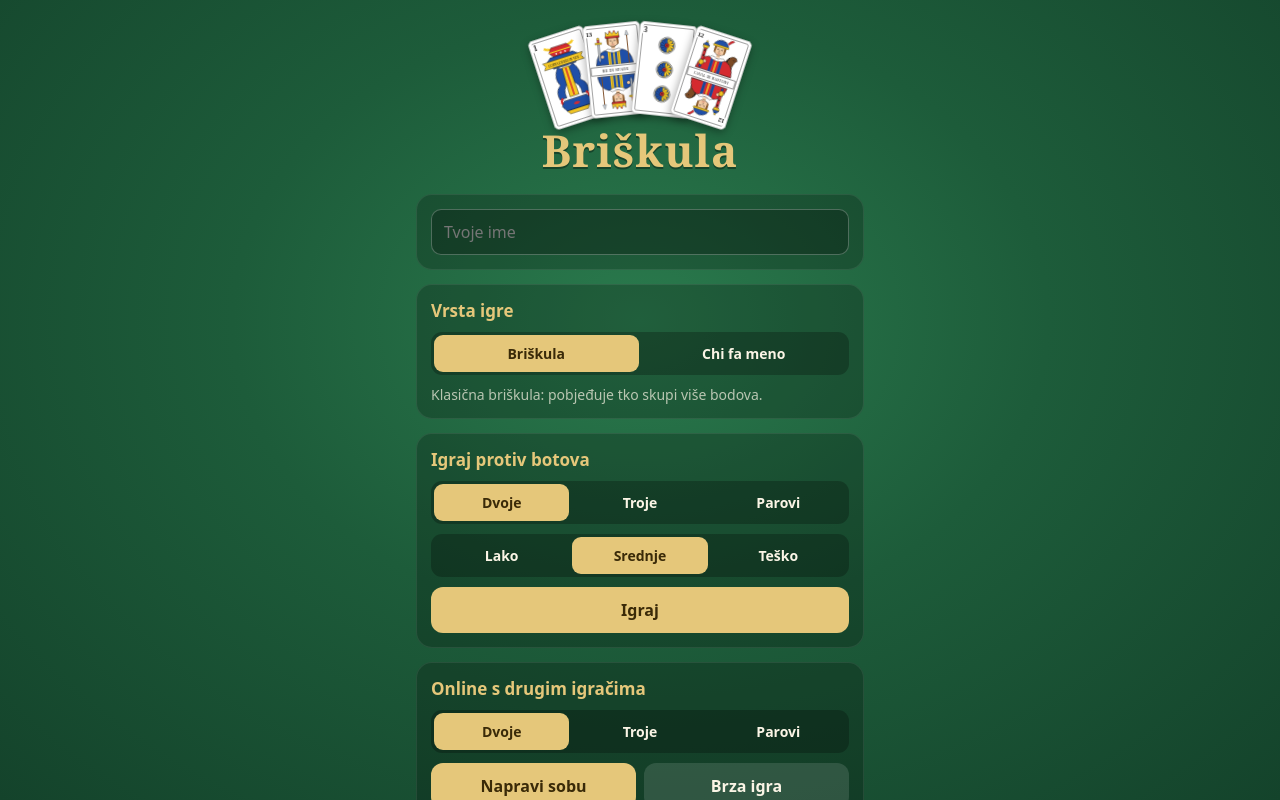
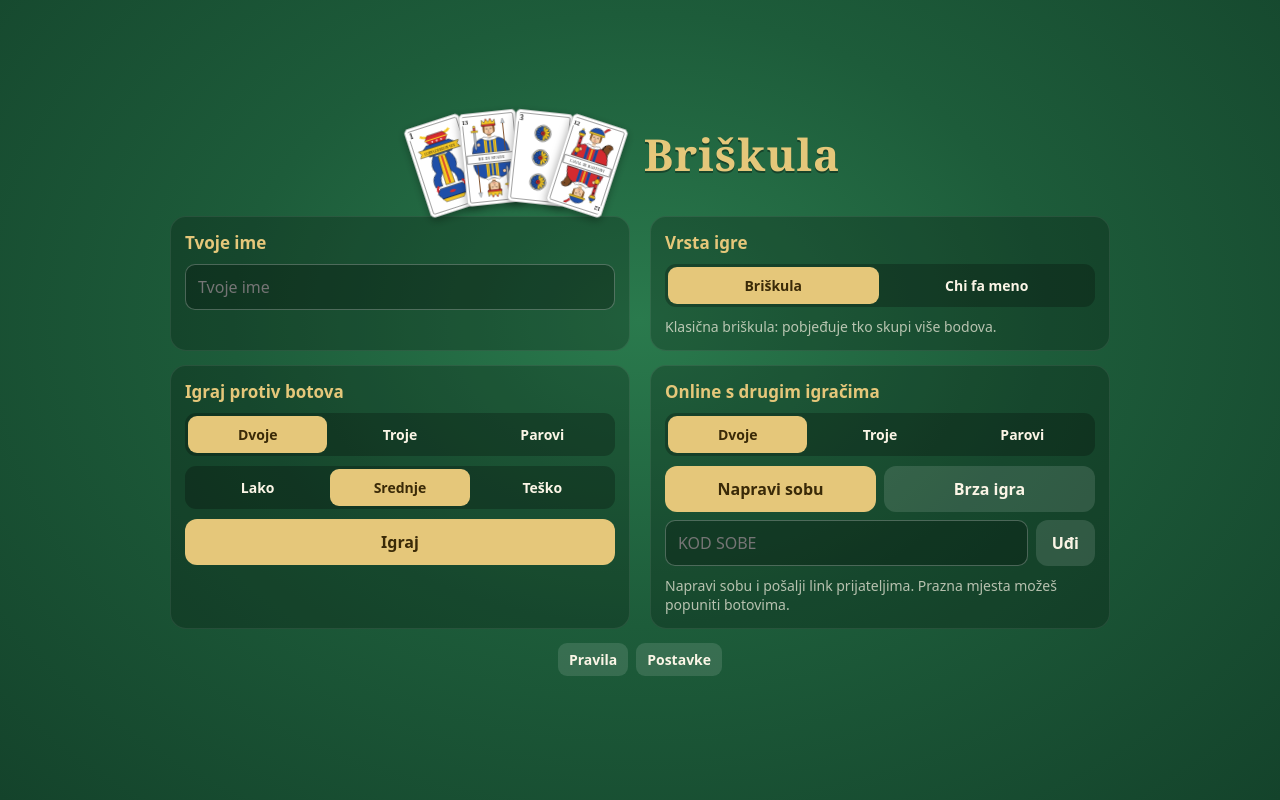
Before and after one commit to bottezar404/briskula, a website: page public/index.html in a window 1280 px wide. Drawn offline with Linux system fonts and the light colour scheme.

Commit message:
Izbornik na PC-u u dva stupca, bez trake za pomicanje uz panele
Na širokom ekranu početni izbornik je u dva stupca pa stane na ekran.
Kad se ipak treba pomicati (mobitel, mali prozor), traka je uz rub
prozora i tanka u boji igre, a ne odmah uz panele.

Co-Authored-By: Claude Opus 5.5 <noreply@anthropic.com>
Claude-Session: https://claude.ai/code/session_01ADJsF2ojZ7EojwVVUDXHt2

```diff
--- a/public/app.js
+++ b/public/app.js
@@ -160,9 +160,9 @@
   function renderMenu() {
     const fan = ['kupe-1', 'spade-13', 'dinari-3', 'bate-12'].map((c, i) => `<div style="transform: rotate(${(i - 1.5) * 12}deg) translateY(${Math.abs(i - 1.5) * 6}px)">${Art.face(c)}</div>`).join('');
     const isIOS = /iphone|ipad|ipod/i.test(navigator.userAgent) && !window.navigator.standalone;
-    $app.innerHTML = `<div class="menu">
+    $app.innerHTML = `<div class="menu home">
       <div class="logo"><div class="fan">${fan}</div><h1>Briškula</h1></div>
-      <div class="panel"><input id="name" maxlength="20" placeholder="Tvoje ime" value="${esc(S.name)}"></div>
+      <div class="panel"><h2 class="desk-only">Tvoje ime</h2><input id="name" maxlength="20" placeholder="Tvoje ime" value="${esc(S.name)}"></div>
       <div class="panel">
         <h2>Vrsta igre</h2>
         ${seg('low', [[0, 'Briškula'], [1, LOW_NAME]], S.low ? 1 : 0)}
--- a/public/style.css
+++ b/public/style.css
@@ -26,7 +26,16 @@ h2 { font-size: 17px; margin: 0 0 10px; color: var(--gold); }
 .muted { opacity: .7; font-size: 14px; }
 
 /* ---------- izbornik ---------- */
-.menu { max-width: 480px; width: 100%; margin: 0 auto; padding: 14px 16px 30px; overflow-y: auto; flex: 1; }
+.menu {
+  /* cijela širina je područje za pomicanje (traka uz rub prozora, ne uz panele),
+     a sadržaj je centriran u stupcu od 480 px */
+  width: 100%; padding: 14px max(16px, calc((100% - 480px) / 2)) 30px;
+  overflow-y: auto; flex: 1; min-height: 0;
+  scrollbar-width: thin; scrollbar-color: rgba(229,199,122,.35) transparent;
+}
+.menu::-webkit-scrollbar { width: 8px; }
+.menu::-webkit-scrollbar-track { background: transparent; }
+.menu::-webkit-scrollbar-thumb { background: rgba(229,199,122,.35); border-radius: 8px; }
 .logo { text-align: center; margin-bottom: 14px; }
 .logo .fan { display: flex; justify-content: center; height: 92px; margin-top: 6px; }
 .logo .fan > div { width: 58px; margin: 0 -10px; transform-origin: 50% 110%; filter: drop-shadow(0 3px 4px rgba(0,0,0,.35)); }
@@ -37,6 +46,7 @@ h2 { font-size: 17px; margin: 0 0 10px; color: var(--gold); }
 .seg button { flex: 1; background: transparent; color: var(--cream); padding: 9px 4px; font-weight: 600; font-size: 14px; border-radius: 9px; }
 .seg button.on { background: var(--gold); color: #3a2a08; }
 .stack > * + * { margin-top: 8px; }
+.desk-only { display: none; }
 .links { display: flex; gap: 8px; justify-content: center; flex-wrap: wrap; }
 label.chk { display: flex; align-items: center; gap: 10px; padding: 6px 0; }
 label.chk input { width: 20px; height: 20px; }
@@ -151,6 +161,14 @@ label.chk input { width: 20px; height: 20px; }
 
 /* ---------- veliki ekran (desktop) ---------- */
 @media (min-width: 900px) and (min-height: 520px) {
+  /* početni izbornik u dva stupca da stane na ekran bez pomicanja */
+  .menu.home { padding-left: max(24px, calc((100% - 940px) / 2)); padding-right: max(24px, calc((100% - 940px) / 2));
+    display: grid; grid-template-columns: 1fr 1fr; column-gap: 20px; align-content: safe center; }
+  .menu.home > .logo, .menu.home > .links, .menu.home > p { grid-column: 1 / -1; }
+  .menu.home .logo { display: flex; align-items: center; justify-content: center; gap: 24px; margin-bottom: 16px; }
+  .menu.home .logo .fan { margin: 0 28px 0 0; }
+  .menu.home .desk-only { display: block; }
+  .menu.home .logo h1 { margin: 0; }
   :root { --cw: min(11.5vw, calc((100vh - 100px) / 5.2), 175px); --sw: calc(var(--cw) * .56); }
   .topbar, .table, .me { width: 100%; max-width: 1280px; margin-left: auto; margin-right: auto; }
   .topbar { font-size: 16px; padding: 8px 16px; }
--- a/public/sw.js
+++ b/public/sw.js
@@ -1,4 +1,4 @@
-const CACHE = 'briskula-v6';
+const CACHE = 'briskula-v7';
 const ASSETS = ['./', 'index.html', 'style.css', 'app.js', 'engine.js', 'bot.js', 'cards.js', 'manifest.webmanifest', 'icons/icon.svg', 'icons/icon-192.png', 'icons/icon-512.png', 'icons/icon-180.png'];
 self.addEventListener('install', e => { e.waitUntil(caches.open(CACHE).then(c => c.addAll(ASSETS)).then(() => self.skipWaiting())); });
 self.addEventListener('activate', e => {
```
